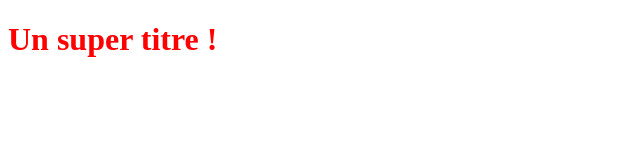
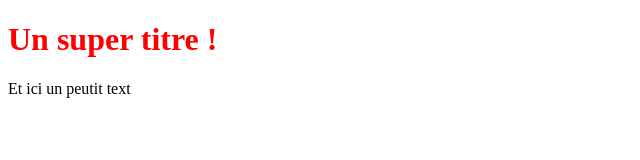
Before and after one commit to Razano26/OpenclassroomsProject, a plain HTML site: page index.html in a window 1280 px wide. Shown: the whole page, without its empty margins (0-640 px from the left). Drawn offline with Linux system fonts and the light colour scheme.

Commit message:
Modification du read me et ajout d'un paragraphe

```diff
--- a/index.html
+++ b/index.html
@@ -6,5 +6,6 @@
 </head>
 <body>
    <h1>Un super titre !</h1>
+   <p>Et ici un peutit text</p>
 </body>
 </html>
```
Also changed, not shown: 1 other file.
